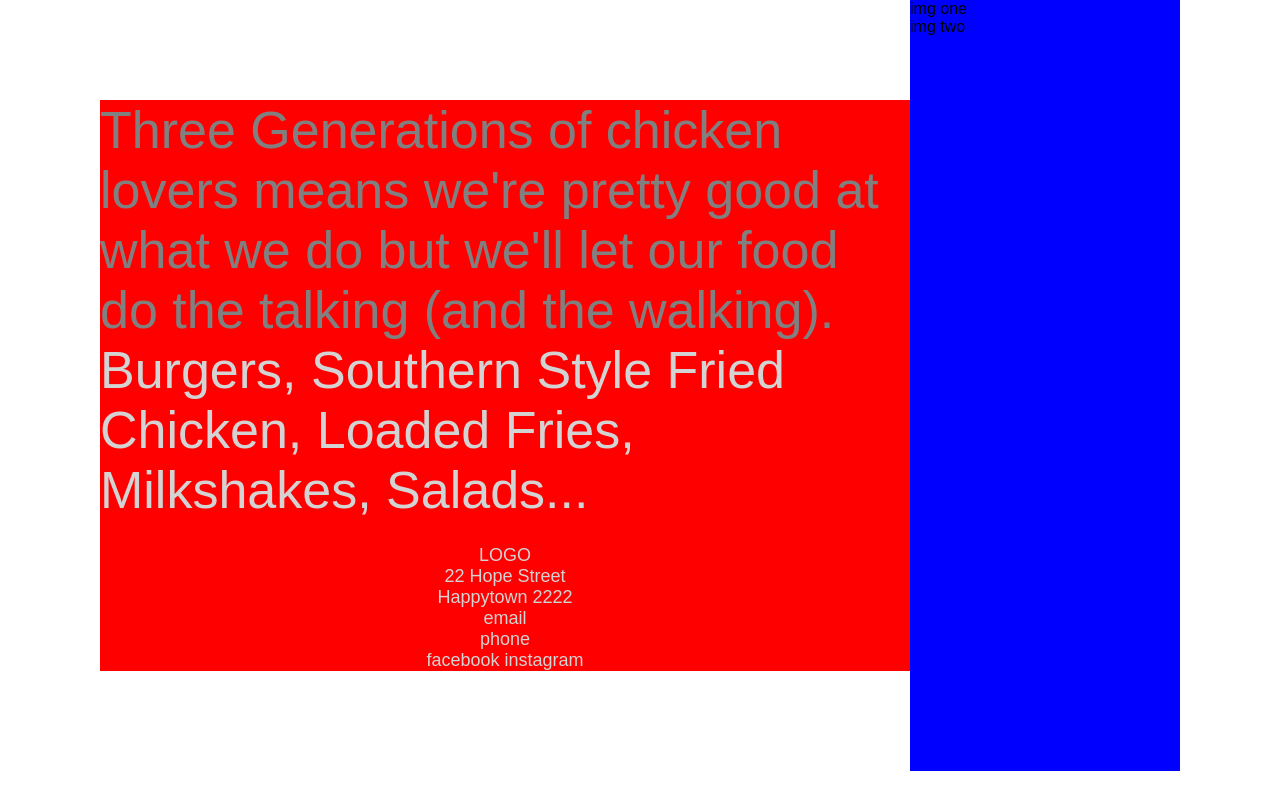
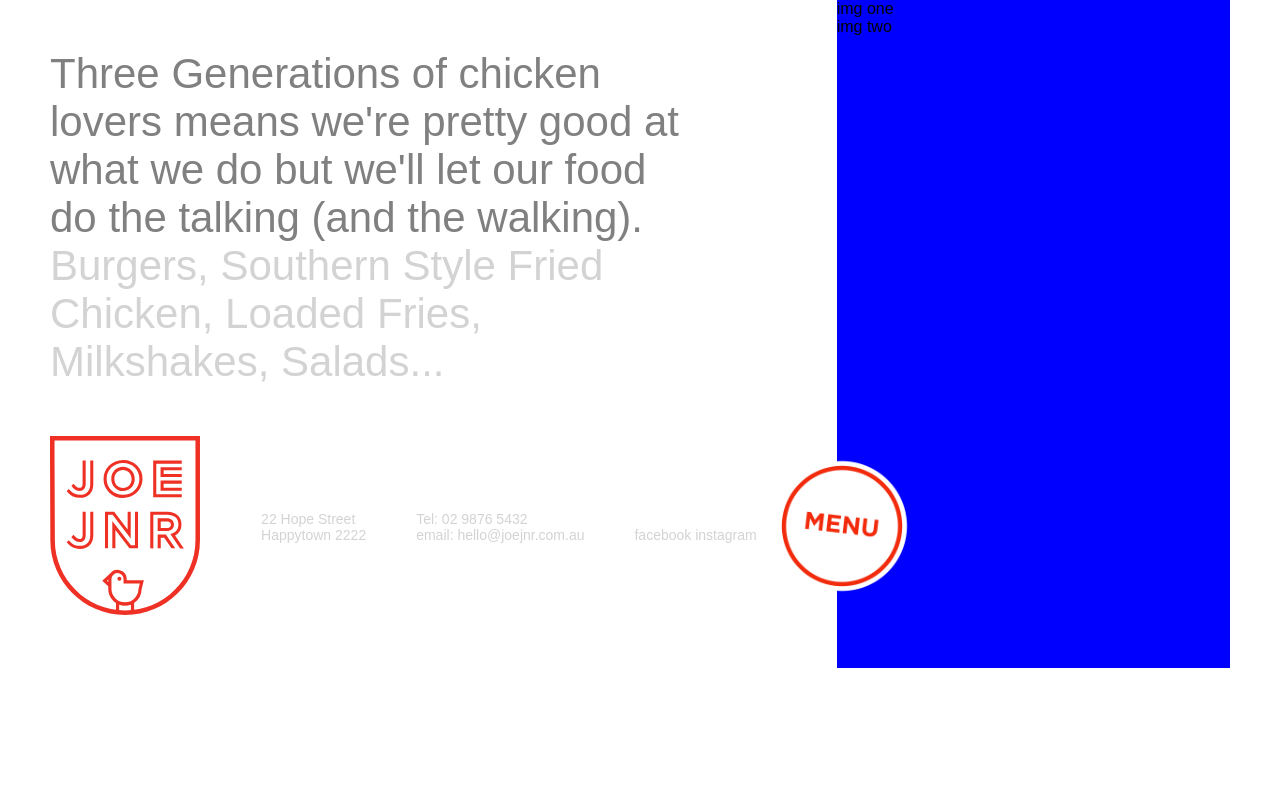
Before and after one commit to HoodedDevelopers/joejnr, a React (Create React App) app: page / in a window 1280 px wide. Built offline with nearby package versions, Linux system fonts and the light colour scheme.

Commit message:
FEAT: Main area complete with responsive

```diff
--- a/src/App.css
+++ b/src/App.css
@@ -5,13 +5,18 @@
 
 .page-grid {
   display: grid;
+  margin: 0 auto;
   /* width: 100%; */
   height: 100%; }
 
 /* Main content */
 .main {
   grid-area: main;
-  background: red; }
+  display: flex;
+  flex-direction: column;
+  justify-content: space-between;
+  font-size: 28px;
+  background: #fff; }
 
 .content-bold {
   color: Grey; }
@@ -21,6 +26,15 @@
 
 .footer {
   color: lightgray; }
+  .footer .logo {
+    width: 150px;
+    min-width: 100px;
+    margin: 0 auto; }
+  .footer .menu-btn {
+    width: 150px;
+    margin: 0 auto; }
+    .footer .menu-btn img {
+      width: 150px; }
 
 /* Aside images */
 .aside {
@@ -36,8 +50,7 @@
     grid-auto-columns: 1fr; }
   .main {
     margin-top: 50px;
-    margin-bottom: 50px;
-    font-size: 52px; }
+    margin-bottom: 50px; }
   .content {
     margin-bottom: 25px; }
   .footer {
@@ -53,20 +66,45 @@
     grid-template-areas: "main main aside" "main main aside";
     grid-auto-columns: 1fr; }
   .main {
-    margin-top: 50px;
-    margin-bottom: 50px; } }
+    font-size: 32px; }
+  .content {
+    margin-right: 50px; }
+  .footer {
+    display: flex;
+    flex-direction: row;
+    justify-content: space-between;
+    align-content: center;
+    align-items: center;
+    position: relative;
+    padding-right: 55px;
+    font-size: 14px; }
+    .footer .footer-text {
+      display: flex;
+      text-align: left;
+      flex-direction: row;
+      justify-content: space-between;
+      align-items: flex-end;
+      flex-wrap: wrap; }
+      .footer .footer-text .fc-one,
+      .footer .footer-text .fc-two,
+      .footer .footer-text .fc-three {
+        margin: 0 25px; }
+    .footer .logo {
+      margin: 0; }
+    .footer .menu-btn {
+      position: absolute;
+      margin: 0;
+      right: -80px; } }
 
 /* Desktop */
 @media only screen and (min-width: 992px) {
   .page-grid {
-    margin-right: 100px;
-    margin-left: 100px;
-    grid-template-areas: "main main main aside" "main main main aside";
-    grid-auto-columns: 1fr;
+    margin: 0 auto;
+    padding: 0 50px;
     max-width: 1200px; }
   .main {
-    margin-top: 100px;
-    margin-bottom: 100px; } }
-
-.test {
-  color: blue; }
+    font-size: 42px; }
+  .content {
+    margin-right: 150px; }
+  .footer .footer-text {
+    flex-wrap: nowrap; } }
--- a/src/App.js
+++ b/src/App.js
@@ -1,5 +1,7 @@
 import React, { Component } from 'react';
 import './App.css';
+import Logo from './assets/logo.svg';
+import Menu from './assets/menu.png';
 
 class App extends Component {
   render() {
@@ -16,19 +18,23 @@ class App extends Component {
               </div>
             </div>
             <div className="footer">
-              <div className="logo">LOGO</div>
+              <div className="logo">
+                <img src={Logo} alt=""/>
+              </div>
               <div className="footer-text">
                 <div className="fc-one">
                   <div className="adress-one">22 Hope Street</div>
                   <div className="address-two">Happytown 2222</div>
                 </div>
                 <div className="fc-two">
-                  <div className="email">email</div>
-                  <div className="phone">phone</div>
+                  <div className="phone">Tel: 02 9876 5432</div>
+                  <div className="email">email: hello@joejnr.com.au</div>
                 </div>
                 <div className="fc-two">facebook instagram</div>
               </div>
-              <div className="menu-btn"></div>
+              <div className="menu-btn">
+                <img src={Menu} alt=""/>
+              </div>
             </div>
           </div>
           <div className="aside">
--- a/src/main.scss
+++ b/src/main.scss
@@ -1,4 +1,6 @@
-$bg: red;
+$bg: #fff;
+$font-primary: Grey;
+$font-secondary: lightgray;
 
 .App {
   position: relative;
@@ -8,6 +10,7 @@ $bg: red;
 
 .page-grid {
   display: grid;
+  margin: 0 auto;
   /* width: 100%; */
   height: 100%;
 }
@@ -15,20 +18,40 @@ $bg: red;
 /* Main content */
 .main {
   grid-area: main;
+  display: flex;
+  flex-direction: column;
+  justify-content: space-between;
+  font-size: 28px;
   background: $bg;
 }
 
 .content-bold {
-    color: Grey;
+  color: $font-primary;
 }
 
 .content-light {
-    color: lightgray;
+  color: $font-secondary;
 }
 
 .footer {
-    color: lightgray;
+  color: $font-secondary;
+
+  .logo {
+    width: 150px;
+    min-width: 100px;
+    margin: 0 auto;
   }
+
+  .menu-btn {
+    width: 150px;
+    margin: 0 auto;
+
+    img {
+      width: 150px;
+    }
+  }
+}
+
 
 /* Aside images */
 .aside {
@@ -50,7 +73,6 @@ $bg: red;
   .main {
     margin-top: 50px;
     margin-bottom: 50px;
-      font-size: 52px;
   }
 
   .content {
@@ -69,6 +91,7 @@ $bg: red;
   .page-grid {
     margin-right: 50px;
     margin-left: 50px;
+    // margin: 0 auto;
     grid-template-areas:
     "main main aside"
     "main main aside";
@@ -76,29 +99,76 @@ $bg: red;
   }
 
   .main {
-      margin-top: 50px;
-      margin-bottom: 50px;
+    // margin-top: 50px;
+    // margin-bottom: 50px;
+    font-size: 32px;
+  }
+
+  .content {
+    margin-right: 50px;
+  }
+
+  .footer {
+    display: flex;
+    flex-direction: row;
+    justify-content: space-between;
+    align-content: center;
+    align-items: center;
+    position: relative;
+    padding-right: 55px;
+    font-size: 14px;
+
+    .footer-text {
+      display: flex;
+      text-align: left;
+      flex-direction: row;
+      justify-content: space-between;
+      align-items: flex-end;
+      flex-wrap: wrap;
+
+      .fc-one,
+      .fc-two,
+      .fc-three {
+        margin: 0 25px;
+      }
+    }
+
+    .logo {
+      margin: 0;
+    }
+
+    .menu-btn {
+      position: absolute;
+      margin: 0;
+      right: -80px;
+    }
   }
 }
 
 /* Desktop */
 @media only screen and (min-width: 992px) {
   .page-grid {
-      margin-right: 100px;
-      margin-left: 100px;
-      grid-template-areas:
-      "main main main aside"
-      "main main main aside";
-      grid-auto-columns: 1fr;
+    margin: 0 auto;
+    padding: 0 50px;
     max-width: 1200px;
   }
 
   .main {
-      margin-top: 100px;
-      margin-bottom: 100px;
+    font-size: 42px;
+  }
+
+  .content {
+    margin-right: 150px;
+  }
+
+  .footer {
+    .footer-text {
+      flex-wrap: nowrap;
     }
   }
 
-  .test{
-      color: blue;
+  .main {
+    // margin-top: 100px;
+    // margin-bottom: 100px;
   }
+}
```
Also changed, not shown: src/assets/logo.svg (added), src/assets/menu.png (added). Lines whose indentation alone changed are shown as unchanged.
